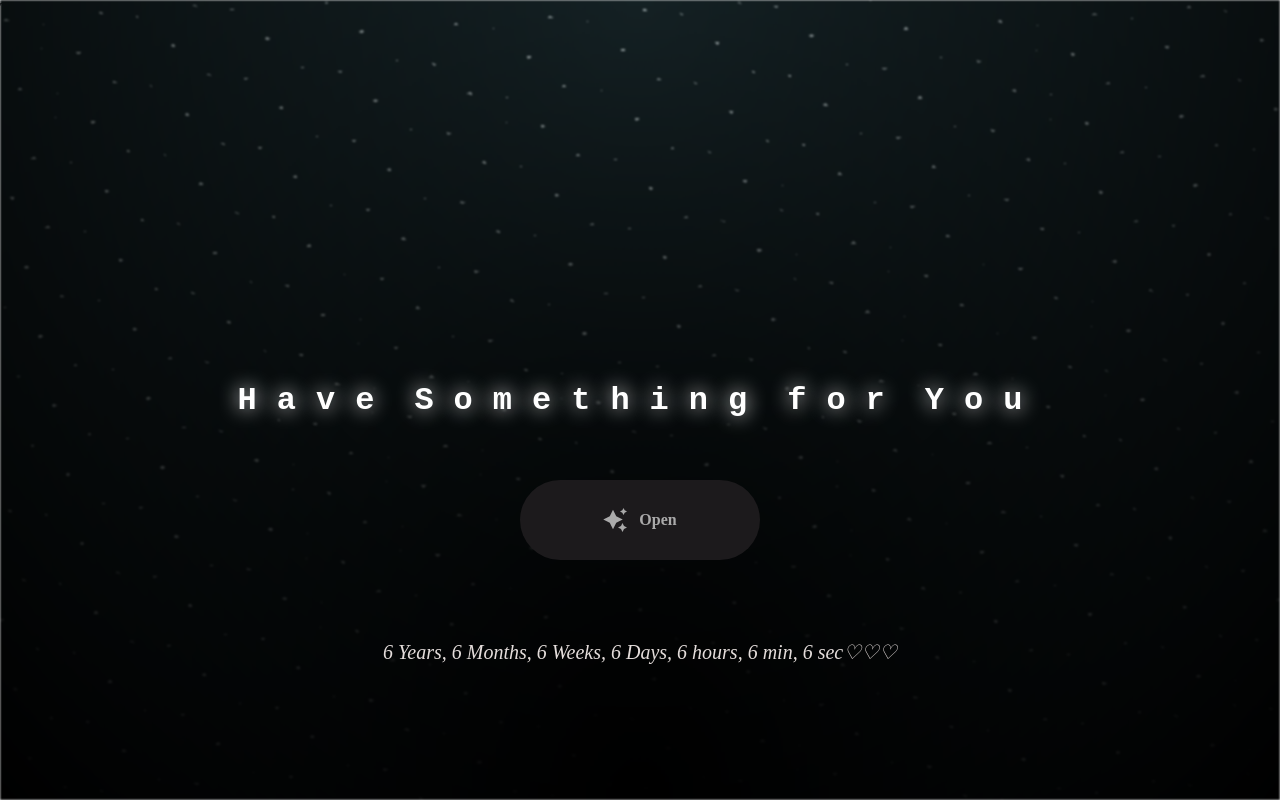
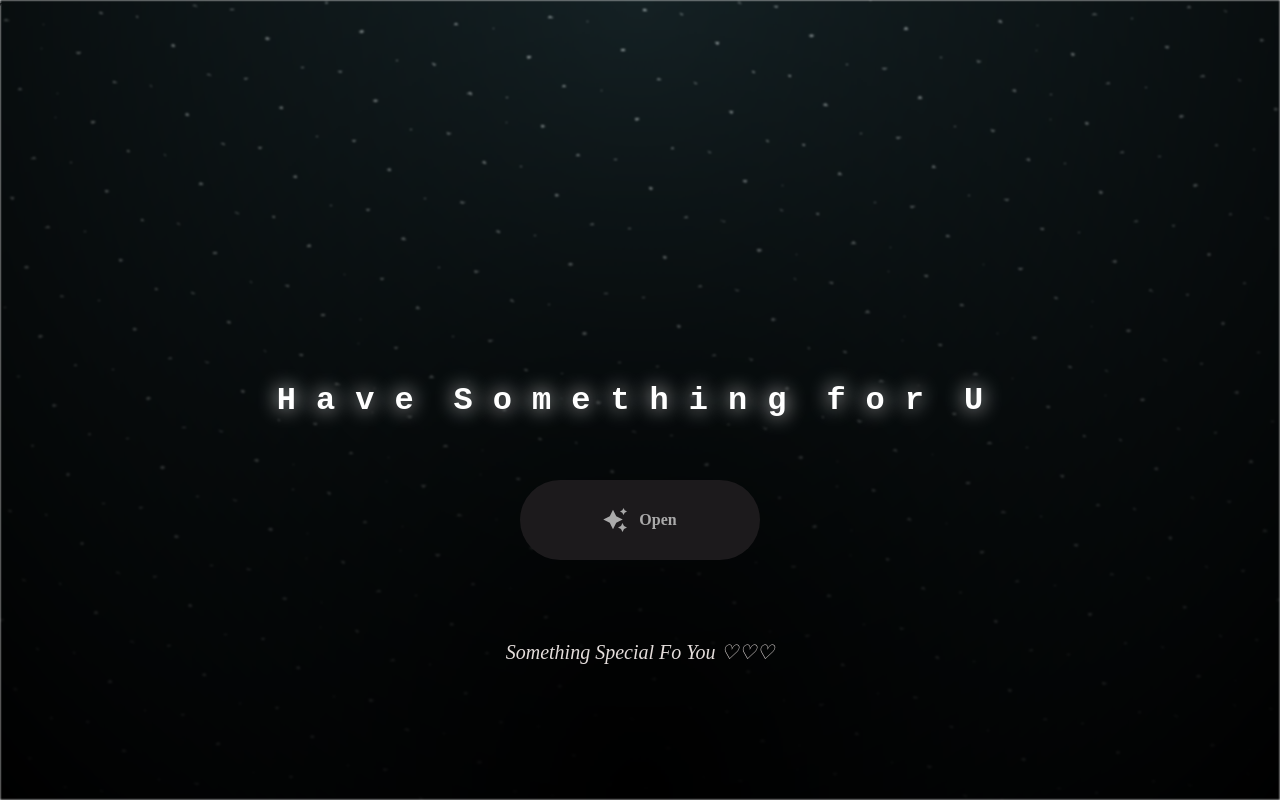
Before and after one commit to AchyutTamang/Crack, a plain HTML site: page index.html in a window 1280 px wide. Drawn offline with Linux system fonts and the light colour scheme.

Commit message:
minor changes

```diff
--- a/index.html
+++ b/index.html
@@ -32,7 +32,7 @@
 
   <div style="position: absolute; top: 80vh; width: 100%; display: flex; justify-content: center;">
 
-    <i style="color:rgb(228, 221, 219); font-size: 20px;" > 6 Years, 6 Months, 6 Weeks, 6 Days, 6 hours, 6 min, 6 sec♡♡♡</i>
+    <i style="color:rgb(228, 221, 219); font-size: 20px;" > Something Special Fo You ♡♡♡</i>
   </div>
 
   <p>This is a paragraph.</p>
--- a/js/index.js
+++ b/js/index.js
@@ -1,5 +1,5 @@
 const title = document.querySelector('.title')
-const text = 'Have Something for You'.split('')
+const text = 'Have Something for U'.split('')
 for (let index = 0; index < text.length; index++) {
   if (text[index] !== ' ') {
     title.innerHTML += `<span>${text[index]}<span/>`
--- a/js/main.js
+++ b/js/main.js
@@ -3,7 +3,7 @@ onload = () => {
   const c = setTimeout(() => {
     document.body.classList.remove("not-loaded");
 
-    const titles = ('Happy Rose Day CrackHead 🌹💓').split('')
+    const titles = ('Happy Rose Day🌹💓').split('')
     const titleElement = document.getElementById('title');
     let index = 0;
 
```
